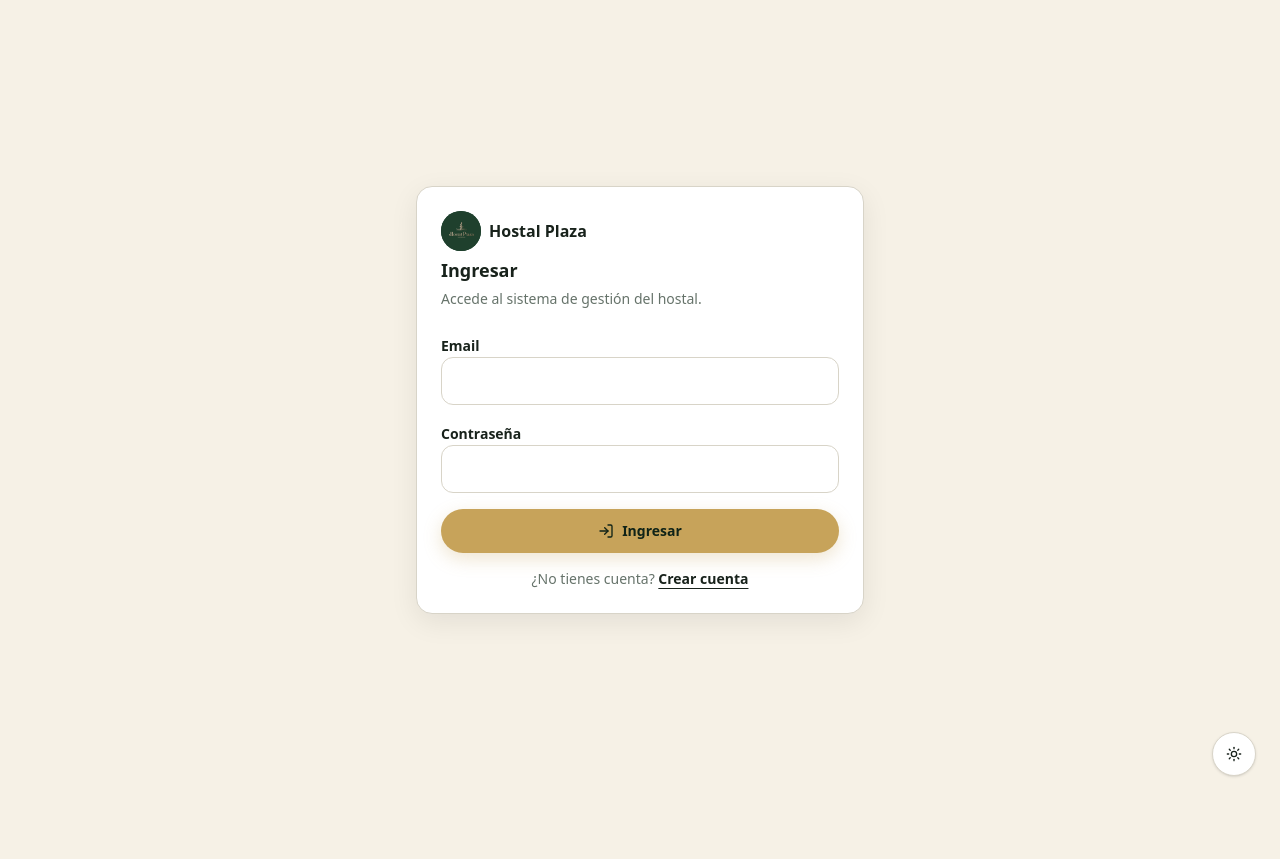
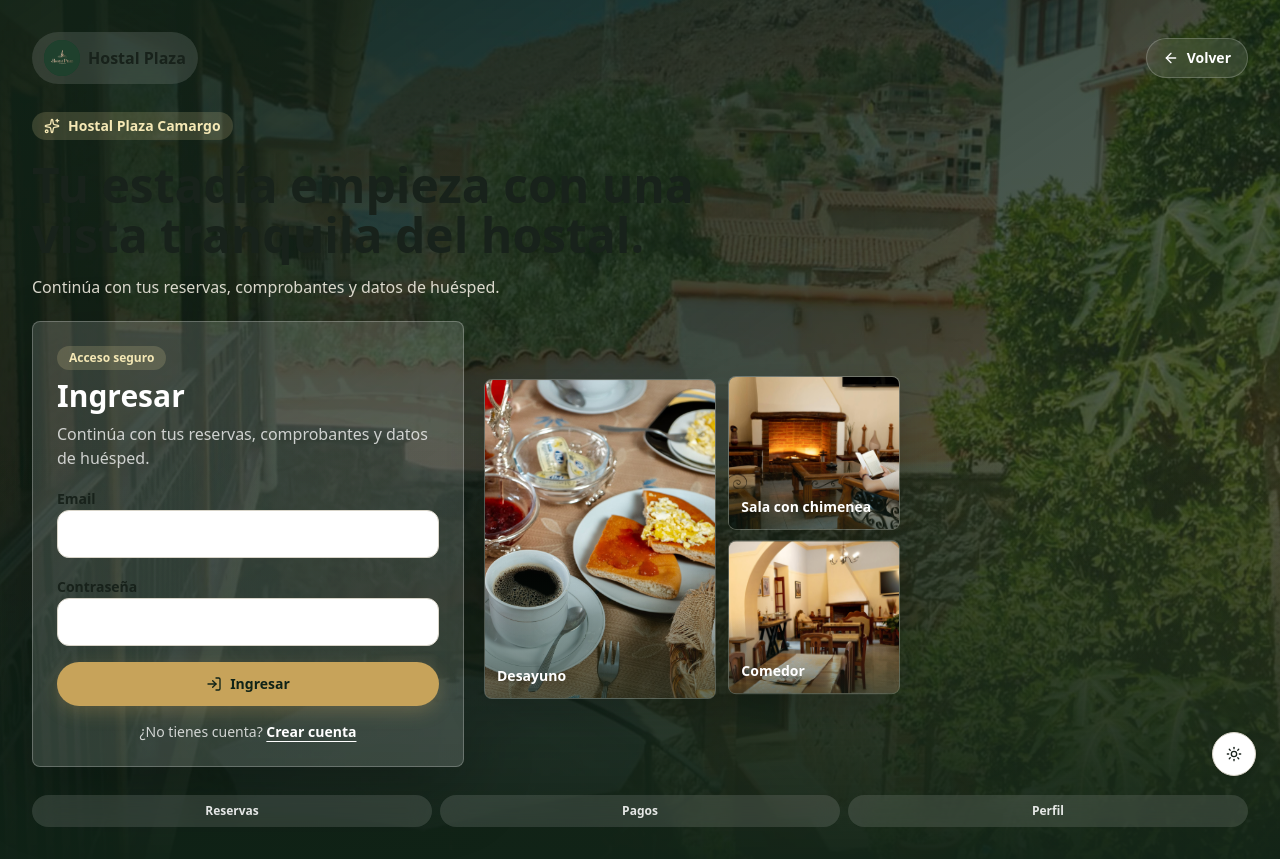
Before and after one commit to vanccdev/hostal, a Next.js app: page /login in a window 1280 px wide. Before the commit the page ends 800 px from the top, so only its background shows below. Built offline with nearby package versions, Linux system fonts and the light colour scheme.

Commit message:
feat: Enhance authentication pages with AuthShowcase component and improve notification styles

```diff
--- a/src/app/crear-cuenta/page.tsx
+++ b/src/app/crear-cuenta/page.tsx
@@ -1,7 +1,6 @@
 import Link from "next/link";
+import { AuthShowcase } from "@/components/auth/AuthShowcase";
 import { SignupForm } from "@/components/auth/SignupForm";
-import { BrandLogo } from "@/components/brand/BrandLogo";
-import { Card, CardContent, CardDescription, CardHeader, CardTitle } from "@/components/ui/card";
 
 const safeNextPath = (value: string | string[] | undefined) => {
   const nextPath = Array.isArray(value) ? value[0] : value;
@@ -22,26 +21,24 @@ export default async function SignupPage({
   const nextPath = safeNextPath(params.next);
 
   return (
-    <main className="flex min-h-screen items-start justify-center bg-[#f6f1e6] px-4 py-6 dark:bg-[#101a14] md:items-center md:py-10">
-      <Card className="w-full max-w-2xl">
-        <CardHeader>
-          <BrandLogo />
-          <CardTitle>Crear cuenta</CardTitle>
-          <CardDescription>Regístrate como cliente sin verificación por correo.</CardDescription>
-        </CardHeader>
-        <CardContent>
-          <SignupForm nextPath={nextPath} />
-          <p className="mt-4 text-center text-sm text-[#66736a] dark:text-[#b7c0b4]">
+    <AuthShowcase
+      title="Crear cuenta"
+      description="Regístrate para guardar tus reservas y continuar tu estadía sin perder lo que elegiste."
+      eyebrow="Reserva más rápido"
+      cardClassName="max-w-[31rem]"
+      footer={
+        <p className="mt-4 text-center text-sm text-white/78">
           ¿Ya tienes cuenta?{" "}
           <Link
             href={nextPath ? `/login?next=${encodeURIComponent(nextPath)}` : "/login"}
-              className="font-semibold text-[#18221b] underline underline-offset-4 dark:text-zinc-100"
+            className="font-semibold text-white underline underline-offset-4"
           >
             Ingresar
           </Link>
         </p>
-        </CardContent>
-      </Card>
-    </main>
+      }
+    >
+      <SignupForm nextPath={nextPath} />
+    </AuthShowcase>
   );
 }
--- a/src/app/globals.css
+++ b/src/app/globals.css
@@ -106,3 +106,47 @@ a {
 :focus-visible {
   outline-color: var(--primary);
 }
+
+@keyframes hostal-fade-up {
+  from {
+    opacity: 0;
+    transform: translateY(18px);
+  }
+
+  to {
+    opacity: 1;
+    transform: translateY(0);
+  }
+}
+
+@keyframes hostal-float {
+  0%,
+  100% {
+    transform: translateY(0);
+  }
+
+  50% {
+    transform: translateY(-10px);
+  }
+}
+
+@keyframes hostal-image-pan {
+  from {
+    transform: scale(1.04) translate3d(-0.6rem, 0, 0);
+  }
+
+  to {
+    transform: scale(1.09) translate3d(0.6rem, -0.4rem, 0);
+  }
+}
+
+@media (prefers-reduced-motion: reduce) {
+  *,
+  *::before,
+  *::after {
+    animation-duration: 1ms !important;
+    animation-iteration-count: 1 !important;
+    scroll-behavior: auto !important;
+    transition-duration: 1ms !important;
+  }
+}
--- a/src/app/login/page.tsx
+++ b/src/app/login/page.tsx
@@ -1,7 +1,6 @@
 import Link from "next/link";
+import { AuthShowcase } from "@/components/auth/AuthShowcase";
 import { LoginForm } from "@/components/auth/LoginForm";
-import { BrandLogo } from "@/components/brand/BrandLogo";
-import { Card, CardContent, CardDescription, CardHeader, CardTitle } from "@/components/ui/card";
 
 const safeNextPath = (value: string | string[] | undefined) => {
   const nextPath = Array.isArray(value) ? value[0] : value;
@@ -22,26 +21,22 @@ export default async function LoginPage({
   const nextPath = safeNextPath(params.next);
 
   return (
-    <main className="flex min-h-screen items-start justify-center bg-[#f6f1e6] px-4 py-6 dark:bg-[#101a14] md:items-center">
-      <Card className="w-full max-w-md">
-        <CardHeader>
-          <BrandLogo />
-          <CardTitle>Ingresar</CardTitle>
-          <CardDescription>Accede al sistema de gestión del hostal.</CardDescription>
-        </CardHeader>
-        <CardContent>
-          <LoginForm nextPath={nextPath} />
-          <p className="mt-4 text-center text-sm text-[#66736a] dark:text-[#b7c0b4]">
+    <AuthShowcase
+      title="Ingresar"
+      description="Continúa con tus reservas, comprobantes y datos de huésped."
+      footer={
+        <p className="mt-4 text-center text-sm text-white/78">
           ¿No tienes cuenta?{" "}
           <Link
             href={nextPath ? `/crear-cuenta?next=${encodeURIComponent(nextPath)}` : "/crear-cuenta"}
-              className="font-semibold text-[#18221b] underline underline-offset-4 dark:text-zinc-100"
+            className="font-semibold text-white underline underline-offset-4"
           >
             Crear cuenta
           </Link>
         </p>
-        </CardContent>
-      </Card>
-    </main>
+      }
+    >
+      <LoginForm nextPath={nextPath} />
+    </AuthShowcase>
   );
 }
--- /dev/null
+++ b/src/components/auth/AuthShowcase.tsx
@@ -0,0 +1,153 @@
+import type { ReactNode } from "react";
+import Image from "next/image";
+import Link from "next/link";
+import { ArrowLeft, Sparkles } from "lucide-react";
+import { BrandLogo } from "@/components/brand/BrandLogo";
+import { Card, CardContent, CardDescription, CardHeader, CardTitle } from "@/components/ui/card";
+import { cn } from "@/lib/utils";
+
+type AuthShowcaseProps = {
+  title: string;
+  description: string;
+  eyebrow?: string;
+  children: ReactNode;
+  footer: ReactNode;
+  cardClassName?: string;
+};
+
+const photoStrip = [
+  {
+    src: "/dentro-hostal/desayuno.jpg",
+    alt: "Desayuno servido en el Hostal Plaza",
+    label: "Desayuno",
+  },
+  {
+    src: "/dentro-hostal/chimenea.jpg",
+    alt: "Sala con chimenea del Hostal Plaza",
+    label: "Sala con chimenea",
+  },
+  {
+    src: "/dentro-hostal/comedor.jpg",
+    alt: "Comedor del Hostal Plaza",
+    label: "Comedor",
+  },
+];
+
+export const AuthShowcase = ({
+  title,
+  description,
+  eyebrow = "Acceso seguro",
+  children,
+  footer,
+  cardClassName,
+}: AuthShowcaseProps) => (
+  <main className="relative min-h-screen overflow-hidden bg-[#102317] text-white">
+    <Image
+      src="/dentro-hostal/vista1.jpg"
+      alt="Patio interior del Hostal Plaza en Camargo"
+      fill
+      sizes="100vw"
+      className="object-cover [animation:hostal-image-pan_18s_ease-in-out_infinite_alternate]"
+      priority
+    />
+    <div className="absolute inset-0 bg-[#102317]/68" />
+    <div className="absolute inset-0 bg-gradient-to-br from-[#102317]/88 via-[#102317]/28 to-[#a9822f]/24" />
+    <div className="absolute inset-x-0 bottom-0 h-1/2 bg-gradient-to-t from-[#102317]/92 to-transparent" />
+
+    <div className="relative mx-auto min-h-screen max-w-7xl px-4 py-5 sm:px-6 lg:px-8 lg:py-8">
+      <section className="flex min-h-[calc(100vh-2.5rem)] flex-col justify-between gap-7 lg:min-h-[calc(100vh-4rem)]">
+        <div className="flex items-center justify-between">
+          <Link
+            href="/"
+            className="inline-flex items-center gap-3 rounded-full bg-white/12 px-3 py-2 backdrop-blur-md transition hover:bg-white/18"
+          >
+            <BrandLogo imageClassName="h-9 w-9" />
+          </Link>
+          <Link
+            href="/"
+            className="inline-flex h-10 items-center gap-2 rounded-full border border-white/20 bg-white/10 px-4 text-sm font-semibold text-white backdrop-blur-md transition hover:bg-white/18"
+          >
+            <ArrowLeft className="h-4 w-4" aria-hidden="true" />
+            Volver
+          </Link>
+        </div>
+
+        <div className="w-full space-y-5 [animation:hostal-fade-up_650ms_ease-out_both]">
+          <p className="inline-flex items-center gap-2 rounded-full bg-[#e8d59a]/18 px-3 py-1 text-sm font-semibold text-[#f5e8b5] backdrop-blur-md">
+            <Sparkles className="h-4 w-4" aria-hidden="true" />
+            Hostal Plaza Camargo
+          </p>
+          <div className="max-w-2xl space-y-3">
+            <h1 className="text-4xl font-semibold leading-[1.05] text-white sm:text-5xl">
+              Tu estadía empieza con una vista tranquila del hostal.
+            </h1>
+            <p className="text-base leading-7 text-[#f6f1e6]/88">{description}</p>
+          </div>
+
+          <div className="grid max-w-6xl items-center gap-5 lg:grid-cols-[minmax(20rem,27rem)_minmax(20rem,26rem)]">
+            <Card
+              className={cn(
+                "w-full max-w-[27rem] overflow-hidden rounded-[8px] border-white/24 bg-white/14 text-white shadow-[0_26px_70px_rgba(0,0,0,0.24)] backdrop-blur-2xl dark:border-white/18 dark:bg-[#102317]/38",
+                cardClassName,
+              )}
+            >
+              <CardHeader className="gap-2 p-6 pb-4">
+                <p className="inline-flex w-fit items-center gap-2 rounded-full bg-[#e8d59a]/18 px-3 py-1 text-xs font-semibold text-[#f5e8b5]">
+                  {eyebrow}
+                </p>
+                <CardTitle className="text-3xl text-white">{title}</CardTitle>
+                <CardDescription className="text-base leading-6 text-white/76">{description}</CardDescription>
+              </CardHeader>
+              <CardContent className="p-6 pt-0">
+                {children}
+                {footer}
+              </CardContent>
+            </Card>
+
+            <div className="grid max-w-[26rem] grid-cols-[1.15fr_0.85fr] gap-3 sm:min-h-80">
+              <div className="group relative min-h-72 overflow-hidden rounded-[8px] border border-white/16 bg-white/10 shadow-[0_14px_38px_rgba(0,0,0,0.2)] [animation:hostal-float_7s_ease-in-out_infinite]">
+                <Image
+                  src={photoStrip[0].src}
+                  alt={photoStrip[0].alt}
+                  fill
+                  sizes="(min-width: 1024px) 19vw, 55vw"
+                  className="object-cover transition-transform duration-700 group-hover:scale-105"
+                />
+                <div className="absolute inset-0 bg-gradient-to-t from-[#102317]/62 via-transparent to-transparent" />
+                <p className="absolute bottom-3 left-3 right-3 text-sm font-semibold text-white">{photoStrip[0].label}</p>
+              </div>
+
+              <div className="grid grid-rows-2 gap-3">
+                {photoStrip.slice(1).map((photo, index) => (
+                  <div
+                    key={photo.src}
+                    className="group relative min-h-0 overflow-hidden rounded-[8px] border border-white/16 bg-white/10 shadow-[0_14px_38px_rgba(0,0,0,0.2)] [animation:hostal-float_7s_ease-in-out_infinite]"
+                    style={{
+                      animationDelay: `${(index + 1) * 0.7}s`,
+                    }}
+                  >
+                    <Image
+                      src={photo.src}
+                      alt={photo.alt}
+                      fill
+                      sizes="(min-width: 1024px) 12vw, 38vw"
+                      className="object-cover transition-transform duration-700 group-hover:scale-105"
+                    />
+                    <div className="absolute inset-0 bg-gradient-to-t from-[#102317]/62 via-transparent to-transparent" />
+                    <p className="absolute bottom-3 left-3 right-3 text-sm font-semibold text-white">{photo.label}</p>
+                  </div>
+                ))}
+              </div>
+            </div>
+          </div>
+        </div>
+
+        <div className="grid grid-cols-3 gap-2 text-center text-xs font-semibold text-white/88">
+          <span className="rounded-full bg-white/12 px-3 py-2 backdrop-blur-md">Reservas</span>
+          <span className="rounded-full bg-white/12 px-3 py-2 backdrop-blur-md">Pagos</span>
+          <span className="rounded-full bg-white/12 px-3 py-2 backdrop-blur-md">Perfil</span>
+        </div>
+      </section>
+    </div>
+  </main>
+);
```
Also changed, not shown: 1 other file (tests, documents, lock files or other folders). Lines whose indentation alone changed are shown as unchanged.
